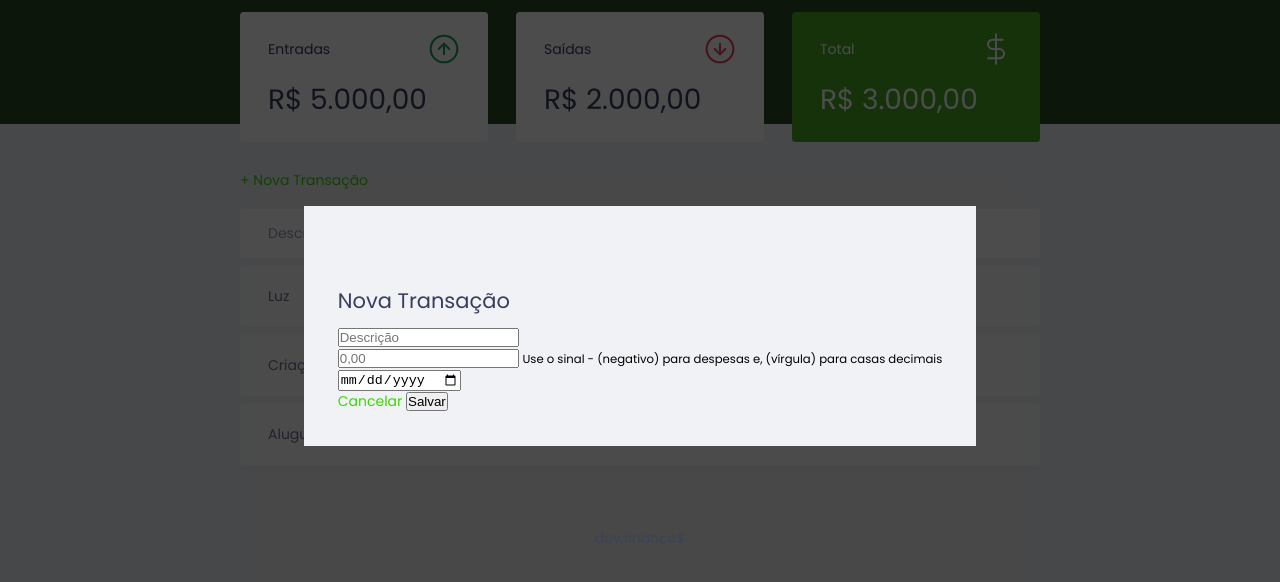
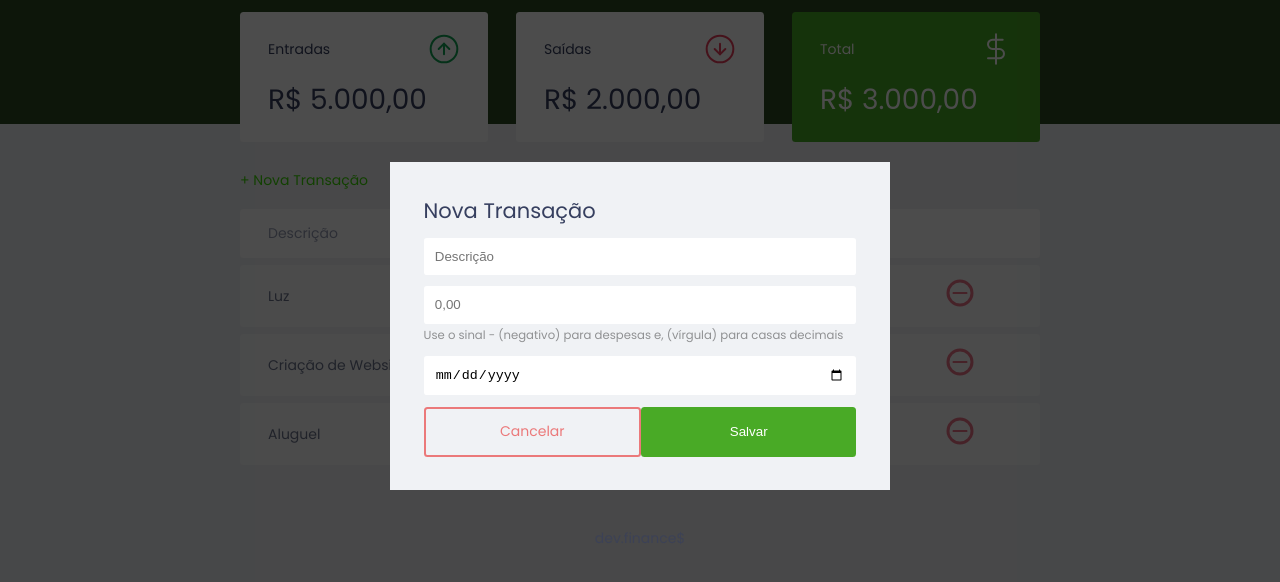
Before and after one commit to BraianNicolao/Discover-financeiro, a plain HTML site: page index.html in a window 1280 px wide. Shown: the part 74-656 px from the top of the page. Drawn offline with Linux system fonts and the light colour scheme.

Commit message:
Adicionado estilo dentro do modal no forms

```diff
--- a/style.css
+++ b/style.css
@@ -1,6 +1,9 @@
 /*Global*/
 :root{
   --dark-blue: #363f5f;
+  --green: #49AA26;
+  --light-green: #3dd705;
+  --red: #e92929;
 }
 *{
   margin: 0px;
@@ -43,17 +46,53 @@ h2{
 /*Links & Buttons*/
 
 a{
-  color: #3dd705;
+  color: var(--light-green);
   text-decoration: none;
 }
 
 a:hover{
-  color: #49AA26;
+  color: var(--green);
 }
 
+button{
+  width: 100%;
+  height: 50px;
+
+  border: none;
+
+  color: white;
+  background: var(--green);
+
+  padding: 0;
+
+  border-radius: 0.25rem;
+
+  cursor: pointer;
+}
+
+.button:hover{
+  background: var(--light-green);
+}
 .button.new{
   display: inline-block;
   margin-bottom: .8rem;
+}
+
+.button.cancel{
+  color: var(--red);
+  border: 2px var(--red) solid;
+  border-radius: 0.25rem;
+
+  height: 50px;
+  display: flex;
+  align-items: center;
+  justify-content: center;
+
+  opacity: 0.6;
+}
+
+.button.cancel:hover{
+  opacity: 1;
 }
 
 /*Header*/
@@ -102,7 +141,7 @@ header{
 }
 
 .card.total{
-  background: #49AA26;
+  background: var(--green);
   color: white;
 }
 
@@ -187,10 +226,44 @@ td.expense{
   background: #f0f2f5;
   padding: 2.4rem;
   display: flex;
+  width: 90%;
+  max-width: 500px;
 }
 
 /*Form*/
+#form{
+  max-width: 500px;
+}
 
+#form h2{
+  margin-top: 0;
+}
+
+input{
+  border: none;
+  border-radius: 0.2rem;
+
+  padding: 0.8rem;
+  width: 100%;
+}
+
+.input-group small{
+  opacity: 0.4;;
+}
+
+.input-group.actions{
+  display: flex;
+  justify-content: space-between;
+  align-items: center;
+}
+
+.input-group.actions .button,
+.input-group.actions button{
+  width: 100%;
+}
+.input-group{
+  margin-top: 0.8rem;
+}
 /*Footer*/
 footer{
   text-align: center;
```
Also changed, not shown: index.html (+6 -1 lines).
